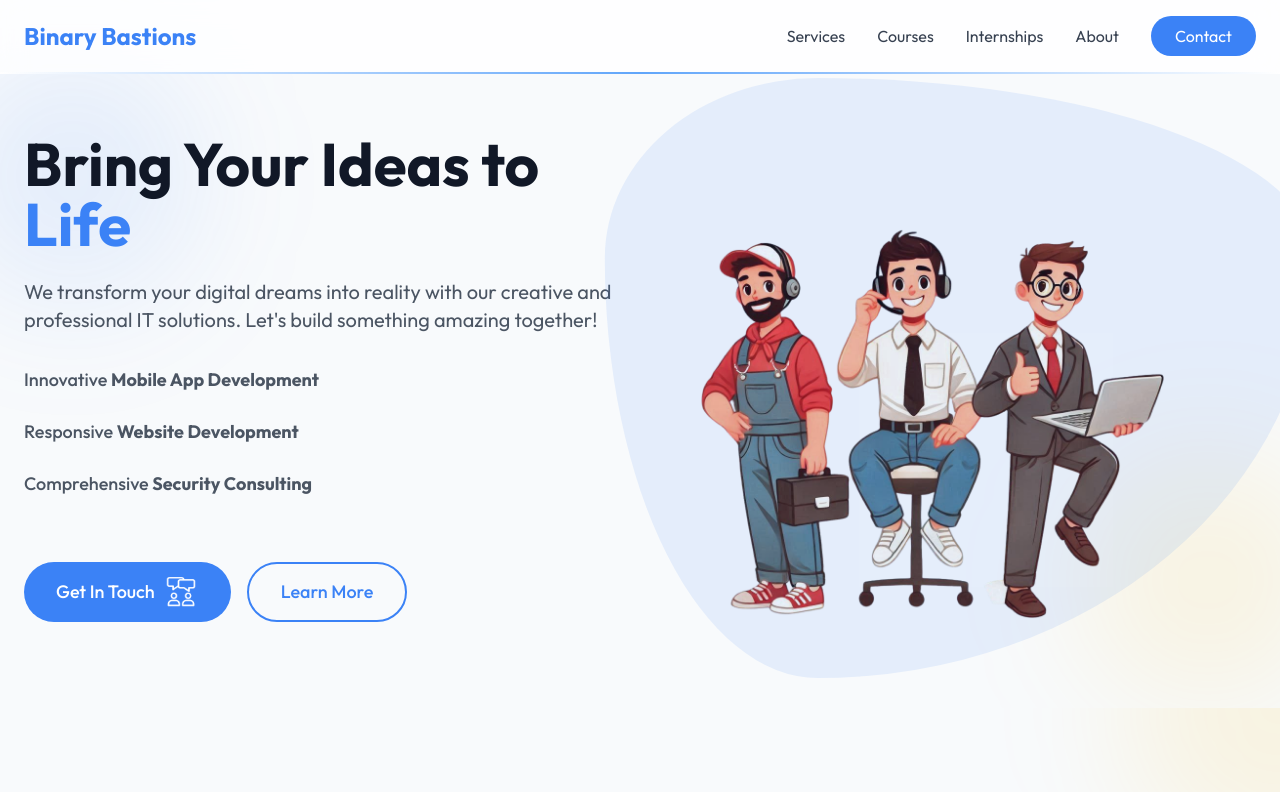
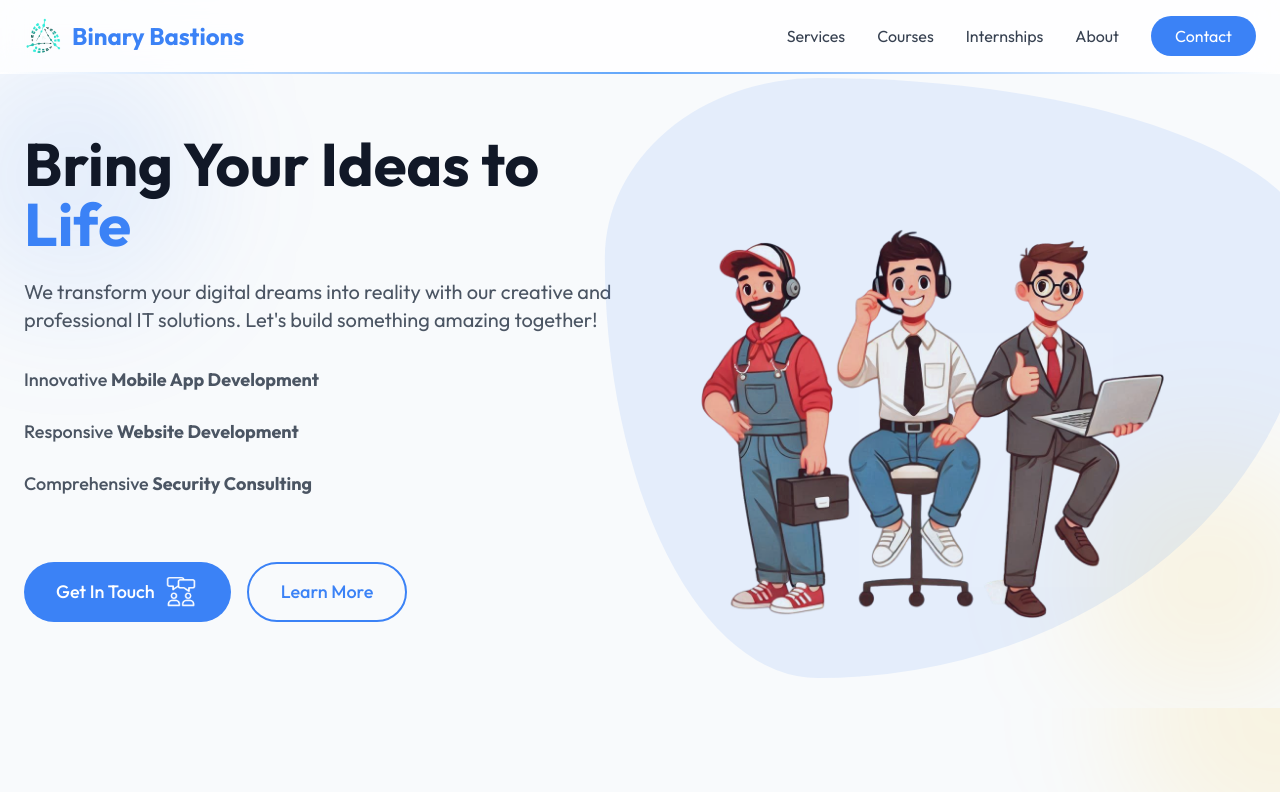
Before and after one commit to mikhlas9/It_service_company, a Next.js app: page / in a window 1280 px wide. Shown: the top 792 px of the page. Built offline with nearby package versions, Linux system fonts and the light colour scheme.

Commit message:
contact info changed

```diff
--- a/app/about/page.jsx
+++ b/app/about/page.jsx
@@ -67,7 +67,7 @@ export default function About() {
           </div>
         </div>
       </section>
-
+{/*
       <section className="py-20 bg-gray-50">
         <div className="container mx-auto px-6">
           <h2 className="text-3xl font-bold text-center text-gray-900 mb-12">Our Team</h2>
@@ -89,7 +89,7 @@ export default function About() {
             ))}
           </div>
         </div>
-      </section>
+      </section> */}
 
       <section className="py-20 bg-[#3B82F6] text-white">
         <div className="container mx-auto px-6 text-center">
--- a/app/components/Contact.jsx
+++ b/app/components/Contact.jsx
@@ -61,7 +61,7 @@ export default function Contact() {
                 </div>
                 <div className="flex items-center gap-3">
                   <Mail className="w-5 h-5" />
-                  <span>info@binary.com</span>
+                  <span>binarybastions@gmail.com</span>
                 </div>
                 <div className="flex items-center gap-3">
                   <MapPin className="w-5 h-5" />
--- a/app/components/Footer.jsx
+++ b/app/components/Footer.jsx
@@ -51,16 +51,16 @@ export default function Footer() {
           <div>
             <h3 className="text-xl font-bold text-white mb-4">Follow Us</h3>
             <div className="flex space-x-4">
-              <a href="#" className="hover:text-[#3B82F6] transition-colors">
+              {/* <a href="#" className="hover:text-[#3B82F6] transition-colors">
                 <Facebook className="w-6 h-6" />
               </a>
               <a href="#" className="hover:text-[#3B82F6] transition-colors">
                 <Twitter className="w-6 h-6" />
-              </a>
-              <a href="#" className="hover:text-[#3B82F6] transition-colors">
+              </a> */}
+              <a href="https://www.instagram.com/binarybastions/" className="hover:text-[#3B82F6] transition-colors">
                 <Instagram className="w-6 h-6" />
               </a>
-              <a href="#" className="hover:text-[#3B82F6] transition-colors">
+              <a href="https://www.linkedin.com/company/binarybastions/" className="hover:text-[#3B82F6] transition-colors">
                 <Linkedin className="w-6 h-6" />
               </a>
             </div>
--- a/app/components/Header.jsx
+++ b/app/components/Header.jsx
@@ -4,6 +4,8 @@ import { useState } from 'react'
 import Link from 'next/link'
 import { Menu, X } from 'lucide-react'
 import { motion } from 'framer-motion'
+import Image from 'next/image'
+
 
 export default function Header() {
   const [isOpen, setIsOpen] = useState(false)
@@ -12,8 +14,17 @@ export default function Header() {
     <header className="fixed w-full bg-white/80 backdrop-blur-md z-50">
       <nav className="container mx-auto px-6 py-4">
         <div className="flex justify-between items-center">
-          <Link href="/" className="text-2xl font-bold text-[#3B82F6]">
-            Binary Bastions
+        <Link href="/" className="flex items-center">
+            {/* Logo for all screens */}
+            <Image
+              src="/logo.png" // Update this path to match your file location in the `public` folder
+              alt="Binary Bastions Logo"
+              width={40} // Adjust width as needed
+              height={40} // Adjust height as needed
+              className="mr-2"
+            />
+            {/* Text for larger screens only */}
+            <span className="hidden md:block text-2xl font-bold text-[#3B82F6]">Binary Bastions</span>
           </Link>
 
           {/* Desktop Navigation */}
```
Also changed, not shown: public/logo.png (added).
